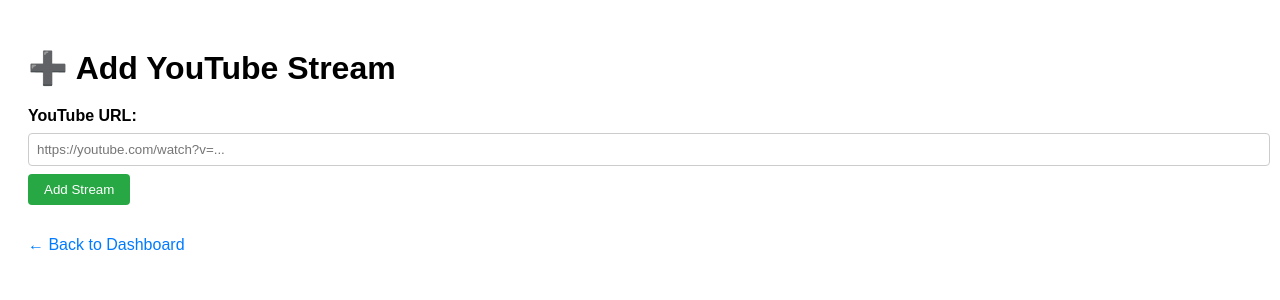
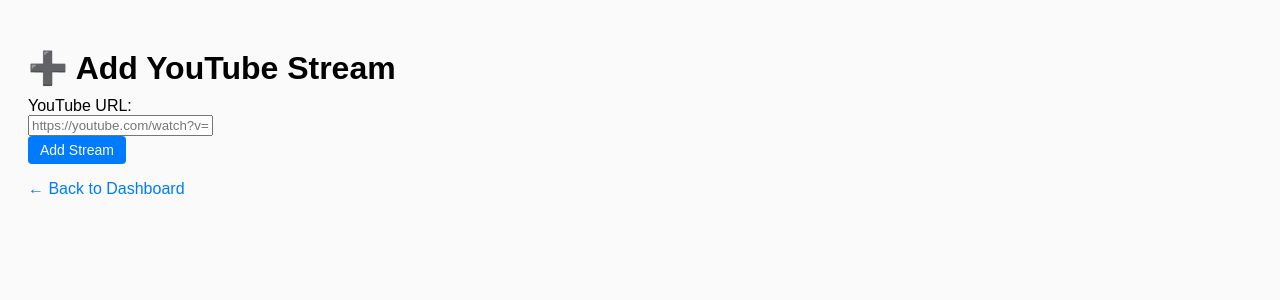
Before and after one commit to rocket6317/YouTube-Cache-And-Serve-Redirect_Url, a Flask app: page /dashboard/add in a window 1280 px wide. Shown: the top 300 px of the page. Run offline with Flask 3, Linux system fonts and the light colour scheme.

Commit message:
Update add.html

```diff
--- a/templates/add.html
+++ b/templates/add.html
@@ -2,36 +2,7 @@
 <html>
 <head>
     <title>Add Stream</title>
-    <style>
-        body { font-family: sans-serif; padding: 20px; }
-        h1 { margin-bottom: 10px; }
-        form { margin-top: 20px; }
-        label { font-weight: bold; }
-        input[type="text"] {
-            width: 100%;
-            padding: 8px;
-            margin: 8px 0;
-            border: 1px solid #ccc;
-            border-radius: 4px;
-        }
-        input[type="submit"] {
-            padding: 8px 16px;
-            background-color: #28a745;
-            color: white;
-            border: none;
-            cursor: pointer;
-            border-radius: 4px;
-        }
-        input[type="submit"]:hover {
-            background-color: #218838;
-        }
-        .back-link {
-            margin-top: 15px;
-            display: inline-block;
-            text-decoration: none;
-            color: #007bff;
-        }
-    </style>
+    <link rel="stylesheet" href="{{ url_for('static', filename='style.css') }}">
 </head>
 <body>
     <h1>➕ Add YouTube Stream</h1>
```
